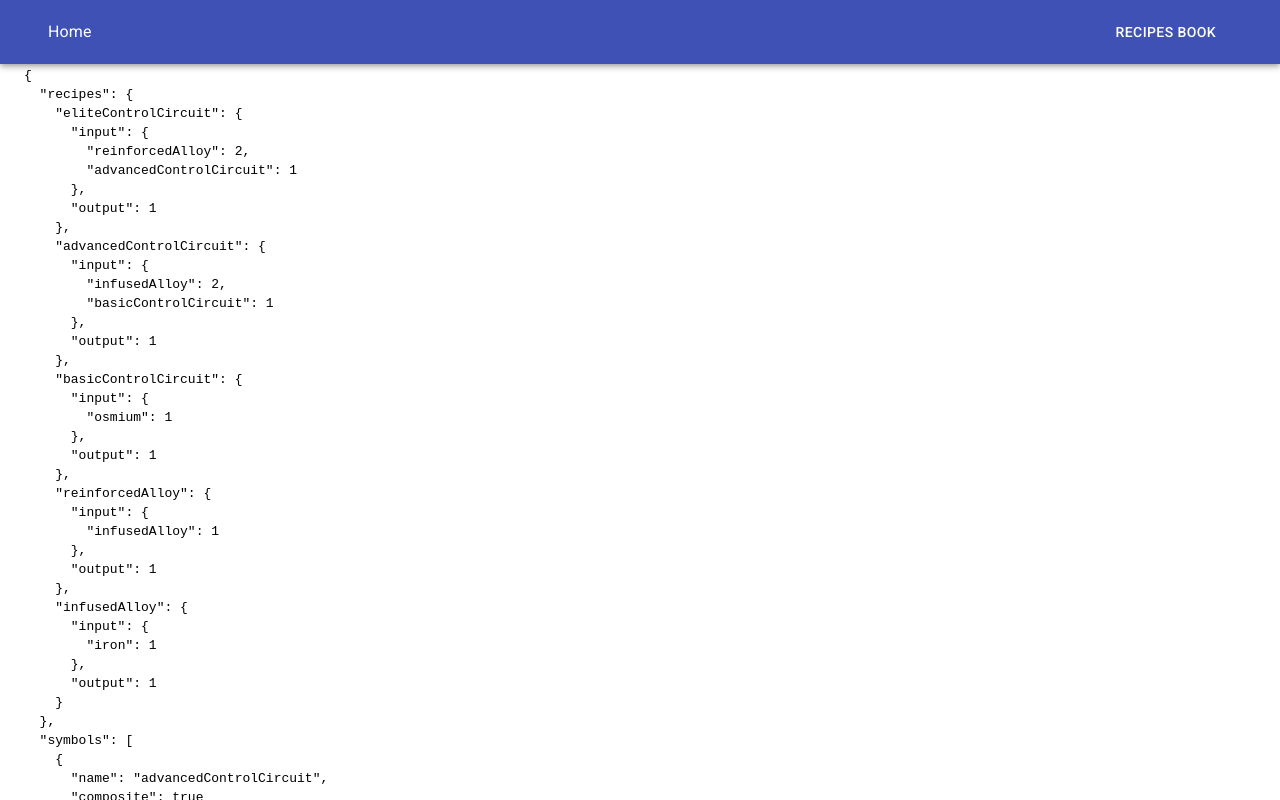
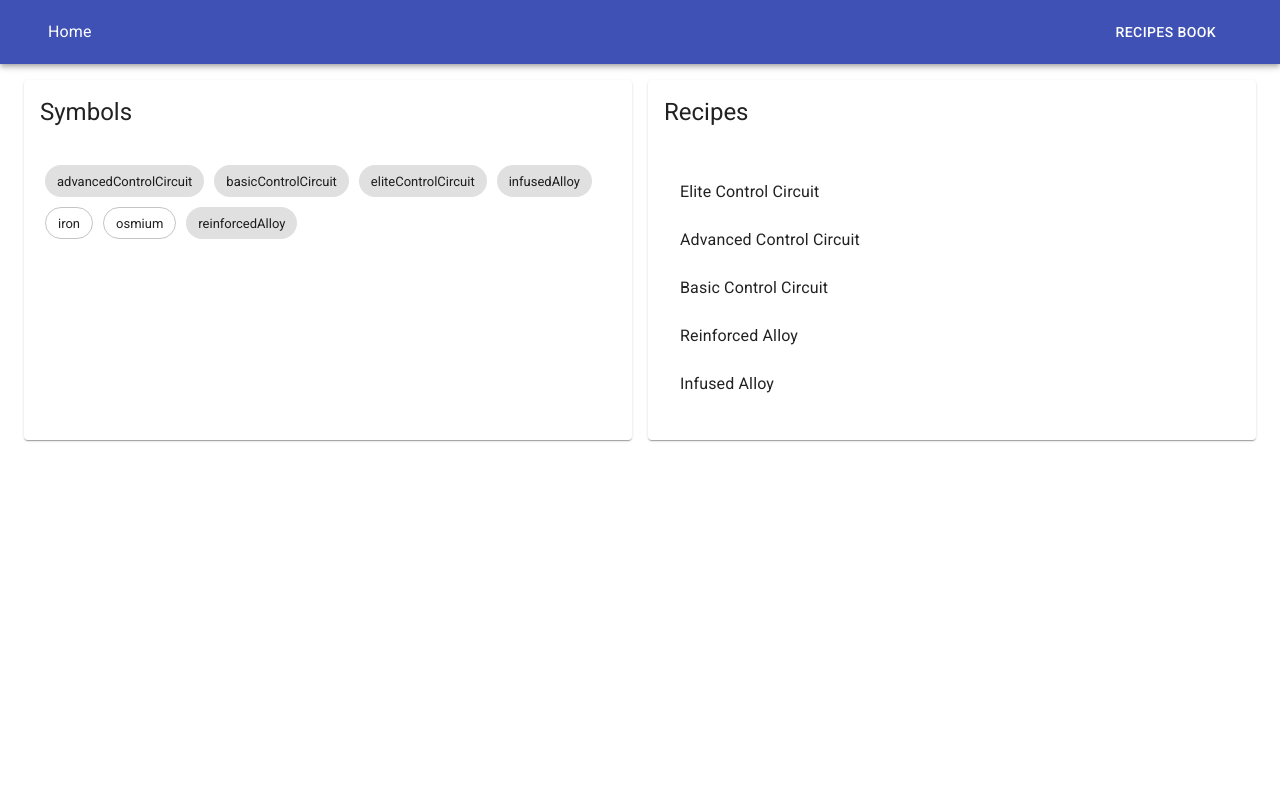
Before and after one commit to sabinmarcu/crafting-works, a React (Create React App) app: page / in a window 1280 px wide. Built offline with nearby package versions, Linux system fonts and the light colour scheme.

Commit message:
added recipes list and home screen

```diff
--- a/src/components/Drawer.tsx
+++ b/src/components/Drawer.tsx
@@ -11,6 +11,7 @@ import styled from 'styled-components';
 import { useHistory } from 'react-router';
 import { useDrawer } from '../state/drawer';
 import { SymbolsList } from './SymbolsList';
+import { RecipesList } from './RecipesList';
 
 const StyledDrawer = styled(SwipeableDrawer)`
   .styledPaper {
@@ -26,8 +27,22 @@ const StyledDrawer = styled(SwipeableDrawer)`
 `;
 
 const StyledAppBar = styled(AppBar)`
-  margin-bottom: 1.5rem;
+  position: sticky;
 `;
+
+const StyledContainer = styled(Container)`
+  margin: 1.5rem 0;
+`;
+
+const DrawerAppBar: FC = ({ children }) => (
+  <StyledAppBar>
+    <Toolbar>
+      <Container>
+        <Typography variant="h4">{children}</Typography>
+      </Container>
+    </Toolbar>
+  </StyledAppBar>
+);
 
 export const Drawer: FC = () => {
   const { isOpen, open, close } = useDrawer();
@@ -39,14 +54,14 @@ export const Drawer: FC = () => {
       onClose={close}
       classes={{ paper: 'styledPaper', root: 'styledRoot' }}
     >
-      <StyledAppBar position="static">
-        <Toolbar>
-          <Container>
-            <Typography variant="h4">Symbols</Typography>
-          </Container>
-        </Toolbar>
-      </StyledAppBar>
-      <SymbolsList />
+      <DrawerAppBar>Symbols</DrawerAppBar>
+      <StyledContainer>
+        <SymbolsList />
+      </StyledContainer>
+      <DrawerAppBar>Recipes</DrawerAppBar>
+      <StyledContainer>
+        <RecipesList />
+      </StyledContainer>
     </StyledDrawer>
   );
 };
--- /dev/null
+++ b/src/components/RecipesList.tsx
@@ -0,0 +1,37 @@
+import React, { FC, useMemo } from 'react';
+import {
+  List,
+  ListItem,
+  ListItemText,
+} from '@material-ui/core';
+// import styled from 'styled-components';
+import { useRecipes } from '../state/recipes';
+import { camelCaseToCapitalized } from '../utils/strings';
+import { StyledLink } from './styled';
+
+export const RecipesList: FC = () => {
+  const { recipes } = useRecipes();
+  const list = useMemo(
+    () => Object.keys(recipes || {})
+      .map((it) => ({
+        id: it,
+        text: camelCaseToCapitalized(it),
+      })),
+    [recipes],
+  );
+  return (
+    <List>
+      {list.map(({ id, text }) => (
+        <StyledLink to={`/recipes/${id}`}>
+          <ListItem key={id} button>
+            <ListItemText>
+              {text}
+            </ListItemText>
+          </ListItem>
+        </StyledLink>
+      ))}
+    </List>
+  );
+};
+
+export default RecipesList;
--- a/src/components/SymbolsList.tsx
+++ b/src/components/SymbolsList.tsx
@@ -1,17 +1,21 @@
 import React, { FC } from 'react';
-import { Chip, Container } from '@material-ui/core';
+import { Chip } from '@material-ui/core';
 import styled from 'styled-components';
 import { useSymbols } from '../state/recipes';
 import { StyledLink } from './styled';
 
-export const StyledContainer = styled(Container)`
+export const StyledContainer = styled.div`
   display: flex;
   flex-flow: row wrap;
   align-items: center;
-  justify-content: center;
+  justify-content: flex-start;
 `;
 
 export const StyledChip = styled(Chip)`
+  margin: 5px;
+`;
+
+export const ClickableStyledChip = styled(StyledChip)`
   cursor: pointer;
 `;
 
@@ -21,10 +25,10 @@ export const SymbolsList: FC = () => {
     <StyledContainer>
       {symbols.map(({ name, composite }) => (composite ? (
         <StyledLink to={`/recipes/${name}`} key={name}>
-          <StyledChip label={name} />
+          <ClickableStyledChip label={name} />
         </StyledLink>
       ) : (
-        <Chip variant="outlined" label={name} key={name} />
+        <StyledChip variant="outlined" label={name} key={name} />
       )))}
     </StyledContainer>
   );
--- a/src/components/styled.tsx
+++ b/src/components/styled.tsx
@@ -4,6 +4,7 @@ import { Link } from 'react-router-dom';
 export const StyledLink = styled(Link)`
   text-decoration: none;
   cursor: pointer;
+  color: inherit;
 `;
 
 export default StyledLink;
--- a/src/screens/Home.tsx
+++ b/src/screens/Home.tsx
@@ -1,17 +1,40 @@
 import React from 'react';
-import { RecipesContext } from '../state/recipes';
+import {
+  Card,
+  CardHeader,
+  CardContent,
+  Container,
+} from '@material-ui/core';
+import styled from 'styled-components';
+
 import { Title } from '../state/title';
+import { SymbolsList } from '../components/SymbolsList';
+import { RecipesList } from '../components/RecipesList';
+
+export const StyledContainer = styled(Container)`
+  display: grid;
+  grid-template-columns: 1fr 1fr;
+  grid-gap: 1rem;
+  padding: 1rem 0;
+`;
 
 export const HomeScreen = () => (
   <>
     <Title title="Home" isRoot />
-    <RecipesContext.Consumer>
-      {(data) => (
-        <code style={{ whiteSpace: 'pre-wrap' }}>
-          {JSON.stringify(data, undefined, 2)}
-        </code>
-      )}
-    </RecipesContext.Consumer>
+    <StyledContainer>
+      <Card>
+        <CardHeader title="Symbols" />
+        <CardContent>
+          <SymbolsList />
+        </CardContent>
+      </Card>
+      <Card>
+        <CardHeader title="Recipes" />
+        <CardContent>
+          <RecipesList />
+        </CardContent>
+      </Card>
+    </StyledContainer>
   </>
 );
 export default HomeScreen;
```
